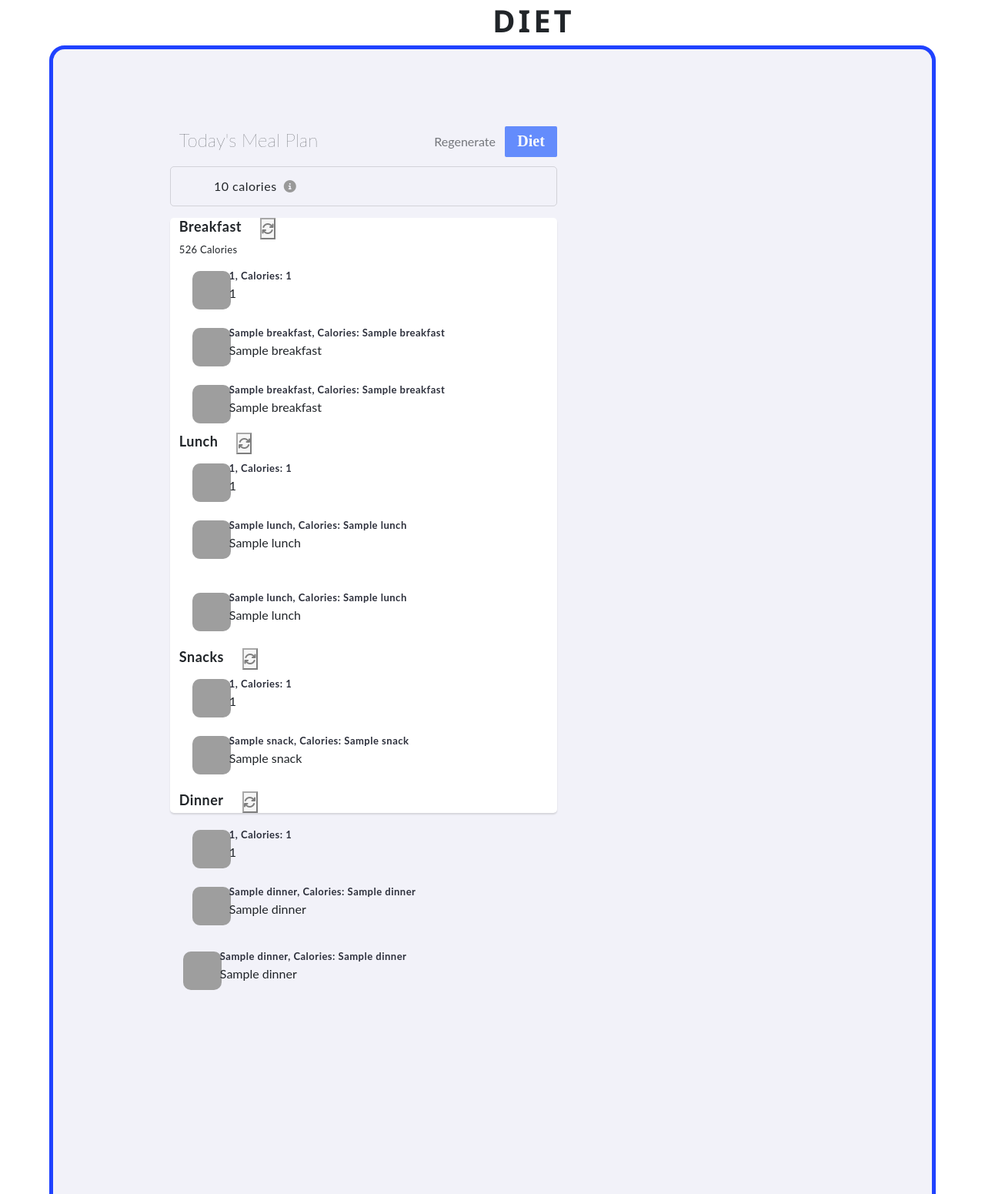
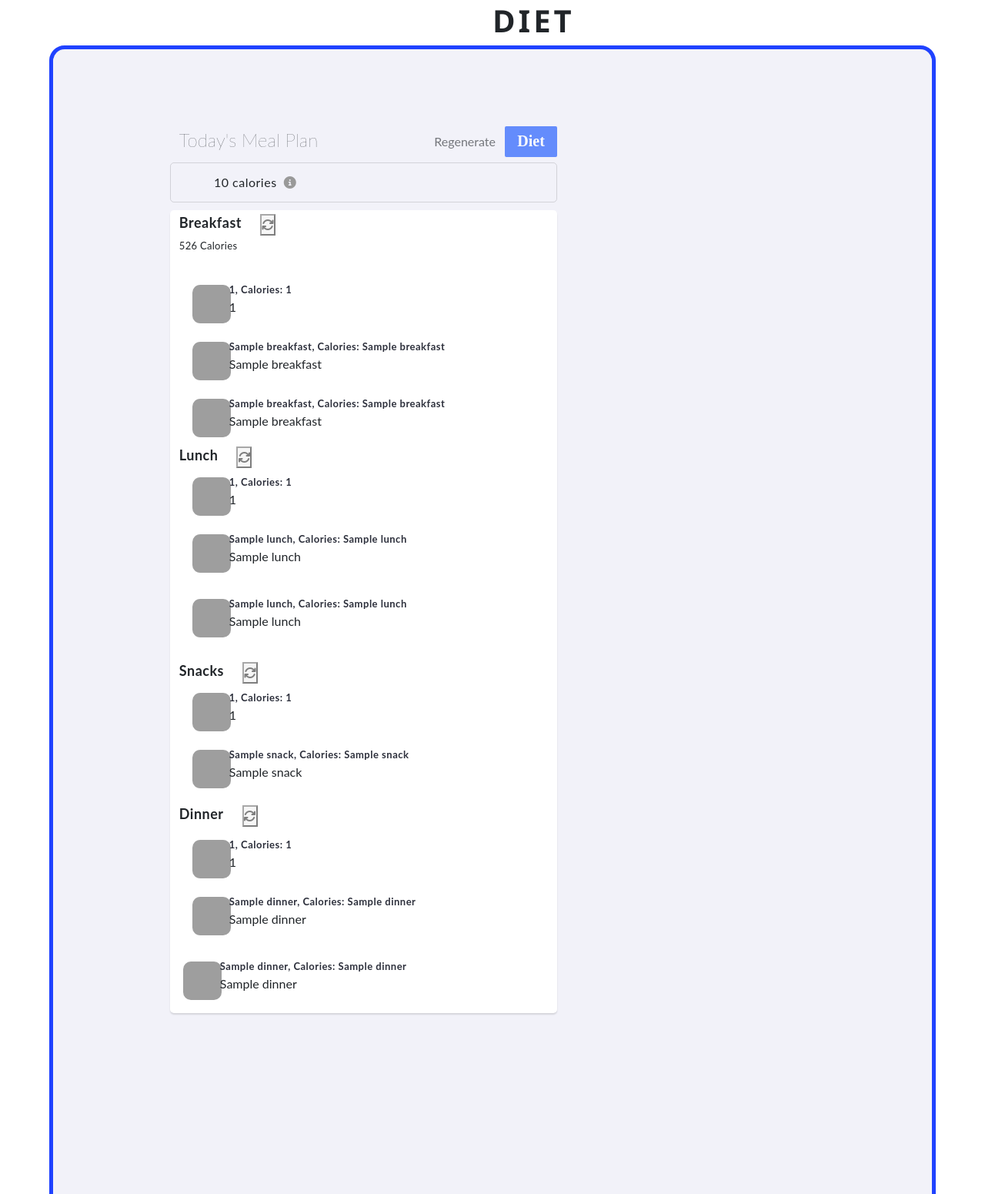
Before and after one commit to Vaishnavi0805/Diet-Plan-Maker, a Flask app: template templates/output.html in a window 1280 px wide. Shown: the part 433-1984 px from the top of the page at 77% size. Run offline with Flask 2, Linux system fonts and the light colour scheme; the template is opened without the code that fills it: most values are stand-ins (such as "Sample title", 1, 10 or a date in 2020); some libraries are stand-ins or nearby versions; grey boxes are pictures that could not be loaded.

Commit message:
page 2 dinner slack

```diff
--- a/templates/output.html
+++ b/templates/output.html
@@ -89,7 +89,7 @@
 
 
     <!--
-      new code:eat this much
+      diet display part
     -->
 
     <div class="row">
@@ -126,6 +126,9 @@
                         </div>
                     </div>
                 </div>
+          </div>
+
+
 
 
                 <div class="col-12">
@@ -134,21 +137,6 @@
                     </div>
                 </div>
                 <div class="single_day_view col-12"><div>
-
-
-
-
-
-
-
-
-    <div class="workspace_header row">
-
-    </div>
-
-    <div class="workspace_stats"><div>
-
-
 
     <div class="row">
         <div class="plan_stats_popover col-12" data-original-title="" title="">
@@ -166,45 +154,52 @@
             </div>
         </div>
     </div>
-
-
-
-
-  </div></div>
+ </div>
+</div>
    <!--breakfast-->
 
     <div class="row">
 
-        <div class="meal_list meal_list_border col-12"><div class=""><div class="meal_box meal_container row">
+        <div class="meal_list meal_list_border col-12"><div class=""><div class="meal_box meal_container row">   </div>
 
 
 
                     <div class="row">
                 <div class="col-auto">
                     <div class="row">
-                        <div class="col-auto text-dark-gray text-large text-strong print_meal_title wrap_or_truncate pr-0">Breakfast</div>
+                        <div class="col-auto text-dark-gray text-large text-strong print_meal_title wrap_or_truncate pr-0">Breakfast</div> <div class="food_refresh svg-button" title="Regenerate this food">
+                            <button id="my-btn" class="icon-farhat">
+                                <i class="fa fa-refresh" aria-hidden="true"></i>
+                            </button>
+                          </div>
+
+
+
+                    <div class="row">
+                        <div class="col-auto meal_stats"><div>
+                     <span class="cal_amount text-small text-light-gray" data-original-title="" title="">526 Calories</span>
+                    </div>
+
+
+           <div class="food_buttons_col">
+
             <div class="food_refresh svg-button" title="Regenerate this food">
               <button id="my-btn" class="icon-farhat">
                   <i class="fa fa-refresh" aria-hidden="true"></i>
               </button>
             </div>
+
            </div>
-
-
-                    <div class="row">
-                        <div class="col-auto meal_stats"><div>
-        <span class="cal_amount text-small text-light-gray" data-original-title="" title="">526 Calories</span>
 
 
                   </div>
               </div>
         </div>
-
 </div>
 
 
 
-    </div>
+
   </div>
 
   <div class="meal_content col-12">
@@ -256,6 +251,7 @@
             </div>
 
         </div>
+
 
 
 
@@ -312,14 +308,14 @@
 
         </div>
 
-
+    </div>
 
     </div>
 
   </div>
   <div class="meal_content col-12">
     <div class="row meal_foods_row">
-        <ul class="meal_foods col-12 collection-list ui-sortable" tabindex="0"><li class="diet_draggable ui-sortable-handle" data-model-cid="c884" data-original-title="" title="">
+        <ul class="meal_foods col-12 collection-list ui-sortable" tabindex="0">
   <div class="food_box col-12">
     <div class="row food_object_row align-items-center">
         <div class="food_image_column">
@@ -511,7 +507,7 @@
 
 </div>
 
-</li><li class="diet_draggable ui-sortable-handle" data-model-cid="c887" data-original-title="" title="">
+
 <div class="food_box col-12">
     <div class="row food_object_row align-items-center">
         <div class="food_image_column">
@@ -544,6 +540,7 @@
 
 
         </div>
+
 
 
 
@@ -715,6 +712,7 @@
  <div class="row">
     <div class="col-auto">
         <div class="row">
+             <div class="meal_box meal_container row">
             <div class="col-auto text-dark-gray text-large text-strong print_meal_title wrap_or_truncate pr-0">Dinner</div>
             <div class="food_refresh svg-button" title="Regenerate this food">
                 <button id="my-btn" class="icon-farhat">
@@ -737,7 +735,7 @@
 
 </div>
 </div>
-
+<div class="meal_box meal_container row">
 <div class="meal_content col-12">
 <div class="row meal_foods_row">
     <ul class="meal_foods col-12 collection-list ui-sortable" tabindex="0"><li class="diet_draggable ui-sortable-handle" data-model-cid="c884" data-original-title="" title="">
@@ -793,6 +791,7 @@
 
 </li><li class="diet_draggable ui-sortable-handle" data-model-cid="c887" data-original-title="" title="">
 <div class="food_box col-12">
+
 <div class="row food_object_row align-items-center">
     <div class="food_image_column">
         <div class="food_image" style="background: url(https://images.eatthismuch.com/thmb/412955_tabitharwheeler_7d0e029a-b478-4b12-b14f-c641759f433f.jpg) 50% 50% no-repeat;background-size:auto 50px;">
@@ -847,6 +846,7 @@
 </div>
 <!-- </li><li class="diet_draggable ui-sortable-handle" data-model-cid="c887" data-original-title="" title=""> -->
     <div class="food_box col-12">
+
     <div class="row food_object_row align-items-center">
         <div class="food_image_column">
             <div class="food_image" style="background: url(https://images.eatthismuch.com/thmb/412955_tabitharwheeler_7d0e029a-b478-4b12-b14f-c641759f433f.jpg) 50% 50% no-repeat;background-size:auto 50px;">
```
Lines whose indentation alone changed are shown as unchanged.
